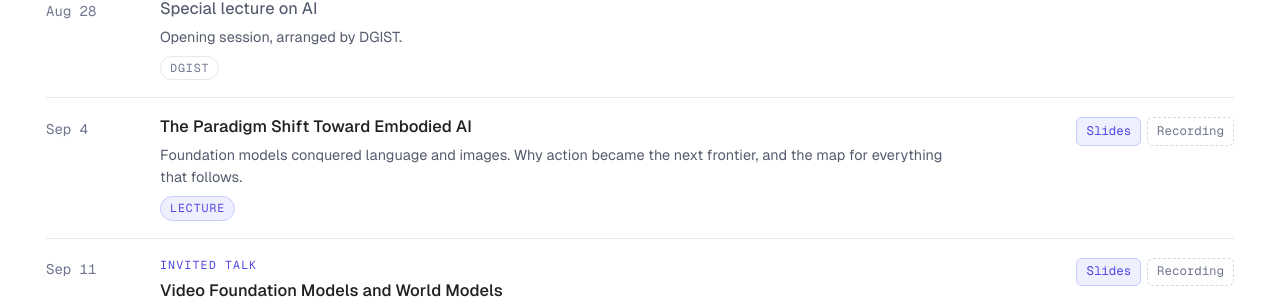
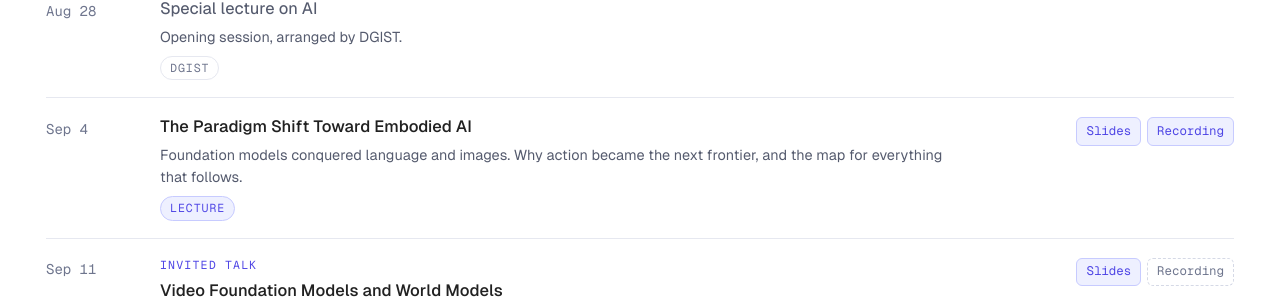
Before and after one commit to alohays/alohays.github.io, an MkDocs documentation site: the page built from docs/teaching/dgist-hss118-2026f/index.md, in a window 1280 px wide and 900 px high, scrolled down 584 px. Shown: the part 143-450 px from the top of the window. Built offline with MkDocs 1.6.1 and Material for MkDocs 9.7.7, drawn with Linux system fonts in a browser that asks for light colours; comment, search, counter and statistics services are not loaded.

Commit message:
content(teaching): link the W02 recording on the DGIST course page
The September 4 lecture, The Paradigm Shift Toward Embodied AI, is now
public on YouTube. Its Recording pill becomes a link, which also turns
it from the dashed placeholder into the solid accent style the Slides
pill already uses. The other sessions keep their placeholders.

Constraint: only the course page is committed; the blog draft in the working tree stays out
Confidence: high
Scope-risk: narrow

Co-Authored-By: Claude Opus 5 <noreply@anthropic.com>

```diff
--- a/docs/teaching/dgist-hss118-2026f/index.md
+++ b/docs/teaching/dgist-hss118-2026f/index.md
@@ -42,7 +42,7 @@ hide:
     </span>
     <span class="yl-sess-mat">
       <a class="yl-mat" href="https://alohays.github.io/paper2pr/slides/lectures/dgist-2026f-w02.html">Slides</a>
-      <span class="yl-mat">Recording</span>
+      <a class="yl-mat" href="https://youtu.be/o4gDsd7_9t0">Recording</a>
     </span>
   </div>
 
```
